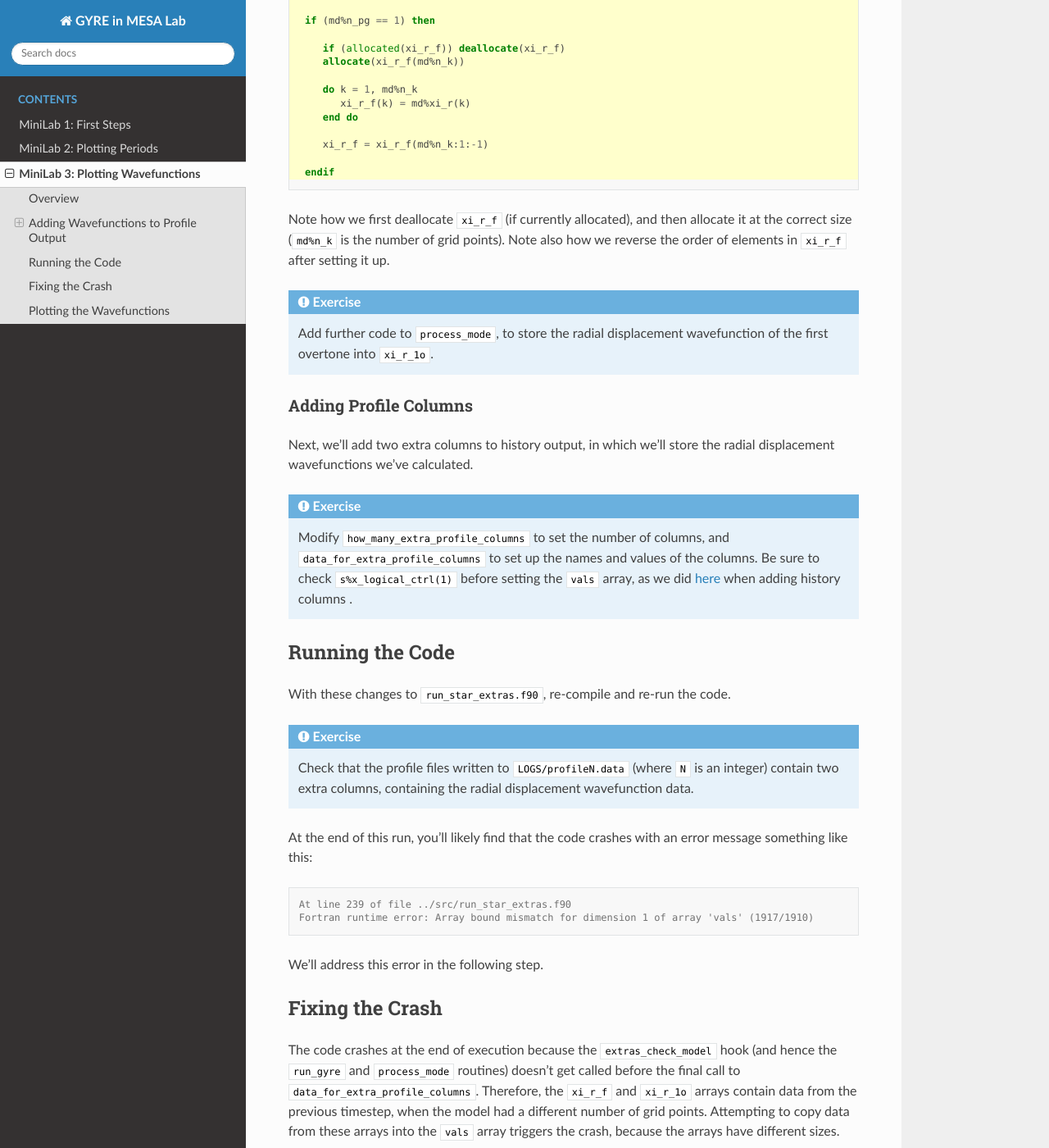
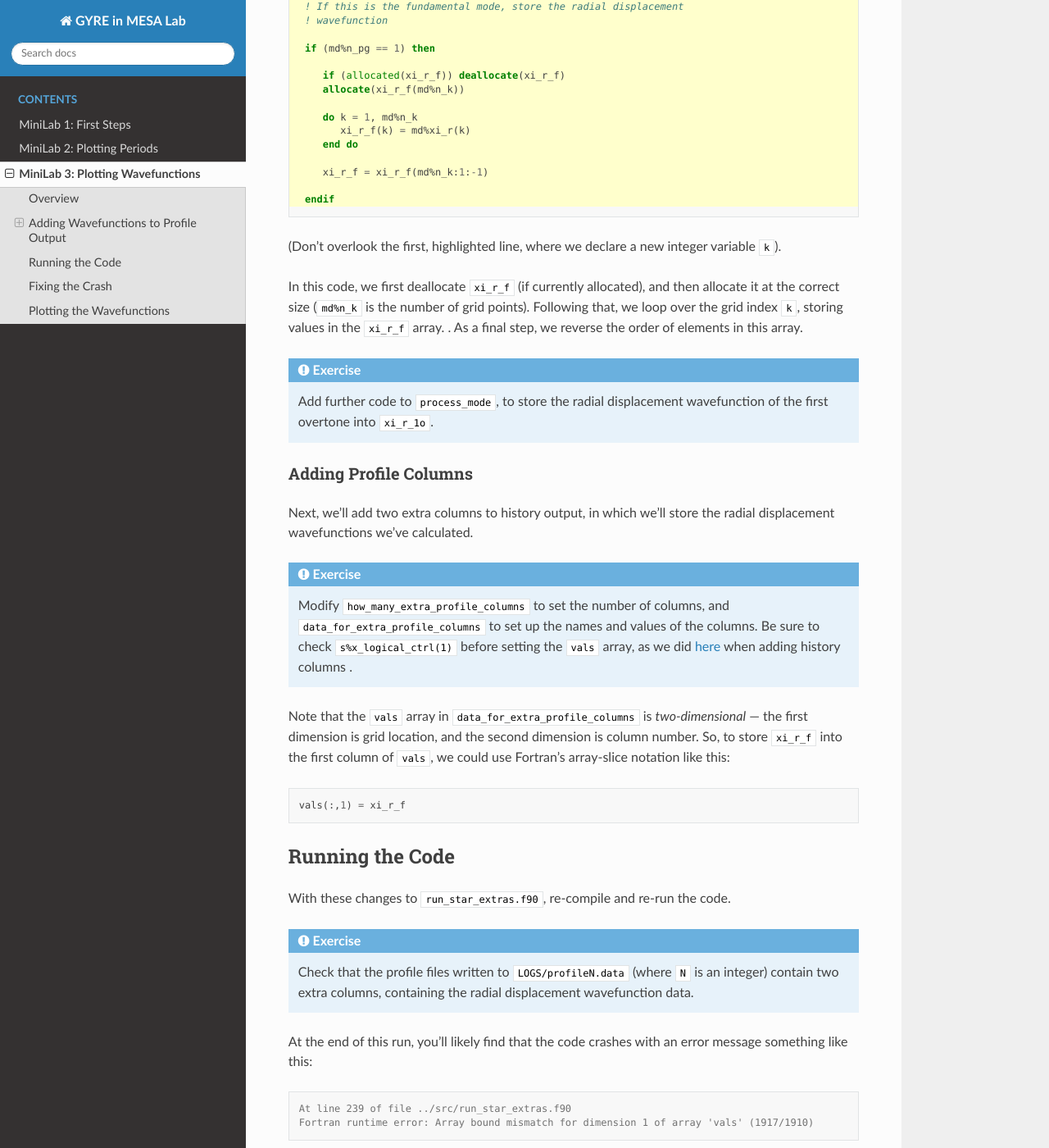
Before and after one commit to rhdtownsend/mesa-summer-school-2019, a Sphinx documentation site: the page built from source/minilab-3.rst, in a window 1280 px wide and 1400 px high, scrolled down 1454 px. Shown: the whole window at 82% size. Built offline with Sphinx 7.4.7 and the Read the Docs theme 2.0.0, drawn with Linux system fonts in a browser that asks for light colours.

Commit message:
Added more-explicit instructions to minilab 3

```diff
--- a/source/minilab-3.rst
+++ b/source/minilab-3.rst
@@ -68,7 +68,9 @@ illustrates how to set up the ``xi_r_f`` variable for the fundamental
 mode:
 
 .. code-block:: fortran
-     :emphasize-lines: 11-
+     :emphasize-lines: 1,13-
+
+     integer :: k
 
      ! Print out radial order and eigenfrequency
 
@@ -96,10 +98,14 @@ mode:
 
       endif
 
-Note how we first deallocate ``xi_r_f`` (if currently allocated), and
-then allocate it at the correct size (``md%n_k`` is the number of grid
-points). Note also how we reverse the order of elements in ``xi_r_f``
-after setting it up.
+(Don't overlook the first, highlighted line, where we declare a new
+integer variable ``k``).
+
+In this code, we first deallocate ``xi_r_f`` (if currently allocated),
+and then allocate it at the correct size (``md%n_k`` is the number of
+grid points). Following that, we loop over the grid index ``k``,
+storing values in the ``xi_r_f`` array. . As a final step, we reverse
+the order of elements in this array.
 
 .. admonition:: Exercise
 
@@ -119,6 +125,17 @@ which we'll store the radial displacement wavefunctions we've calculated.
    and values of the columns. Be sure to check ``s%x_logical_ctrl(1)``
    before setting the ``vals`` array, as we did :ref:`here
    <minilab-2-add-hist-cols>` when adding history columns .
+
+Note that the ``vals`` array in ``data_for_extra_profile_columns`` is
+*two-dimensional* --- the first dimension is grid location, and the
+second dimension is column number. So, to store ``xi_r_f`` into the
+first column of ``vals``, we could use Fortran's array-slice notation
+like this:
+
+.. code-block:: fortran
+
+   vals(:,1) = xi_r_f
+
 
 Running the Code
 ================
```
